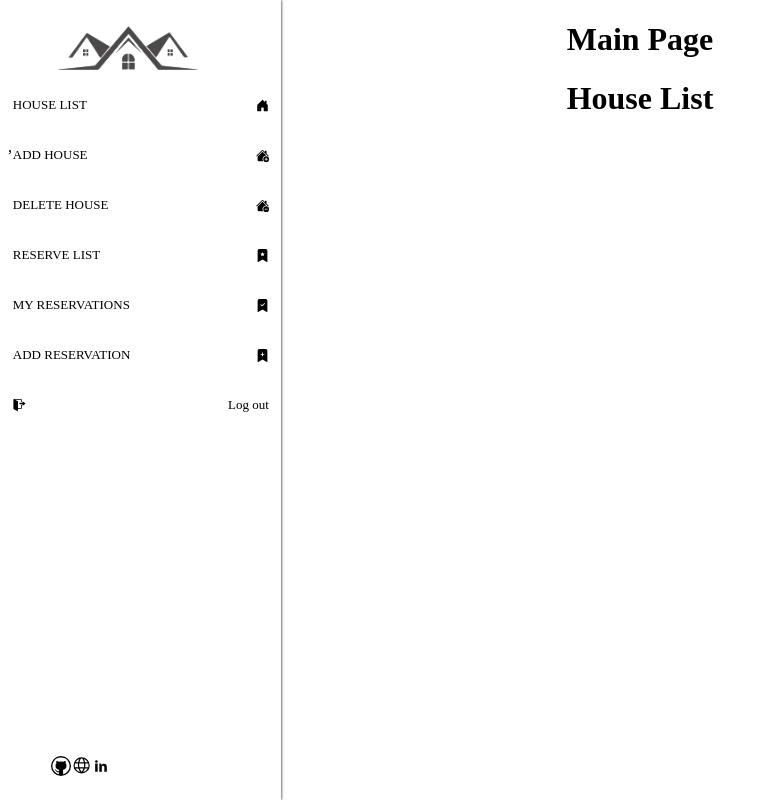
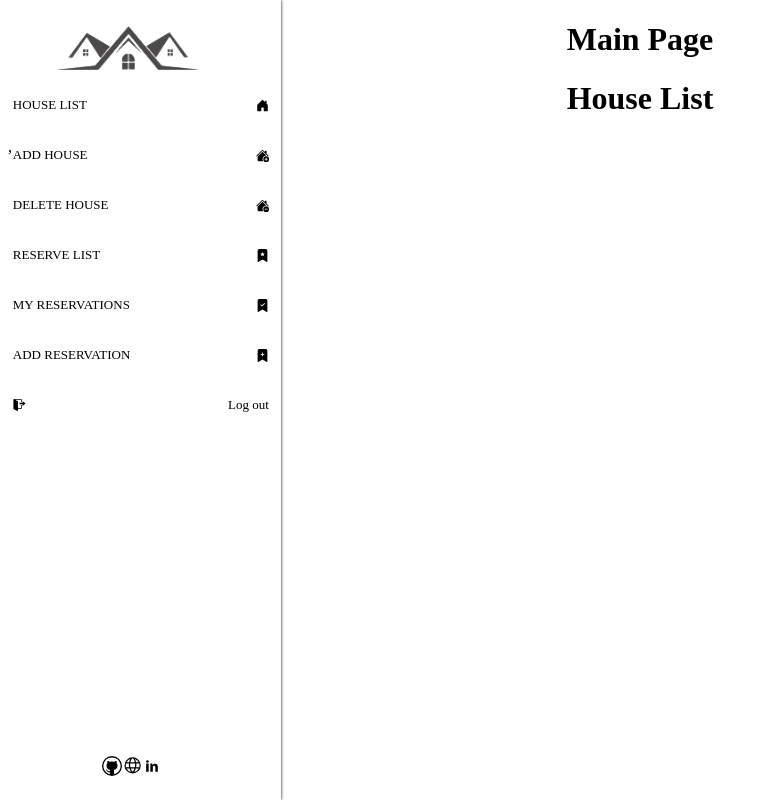
Before and after one commit to UsirusenIkon/Rental-house-UI, a React (Create React App) app: page / in a window 1280 px wide. Shown: the whole page, without its empty margins (0-769 px from the left). Built offline with nearby package versions, Linux system fonts and the light colour scheme.

Commit message:
Add some styles to social icons

```diff
--- a/src/components/sidebar.css
+++ b/src/components/sidebar.css
@@ -37,7 +37,7 @@
 .social-box {
   position: fixed;
   bottom: 20px;
-  left: 4%;
+  left: 8%;
 }
 
 .social-link {
```
